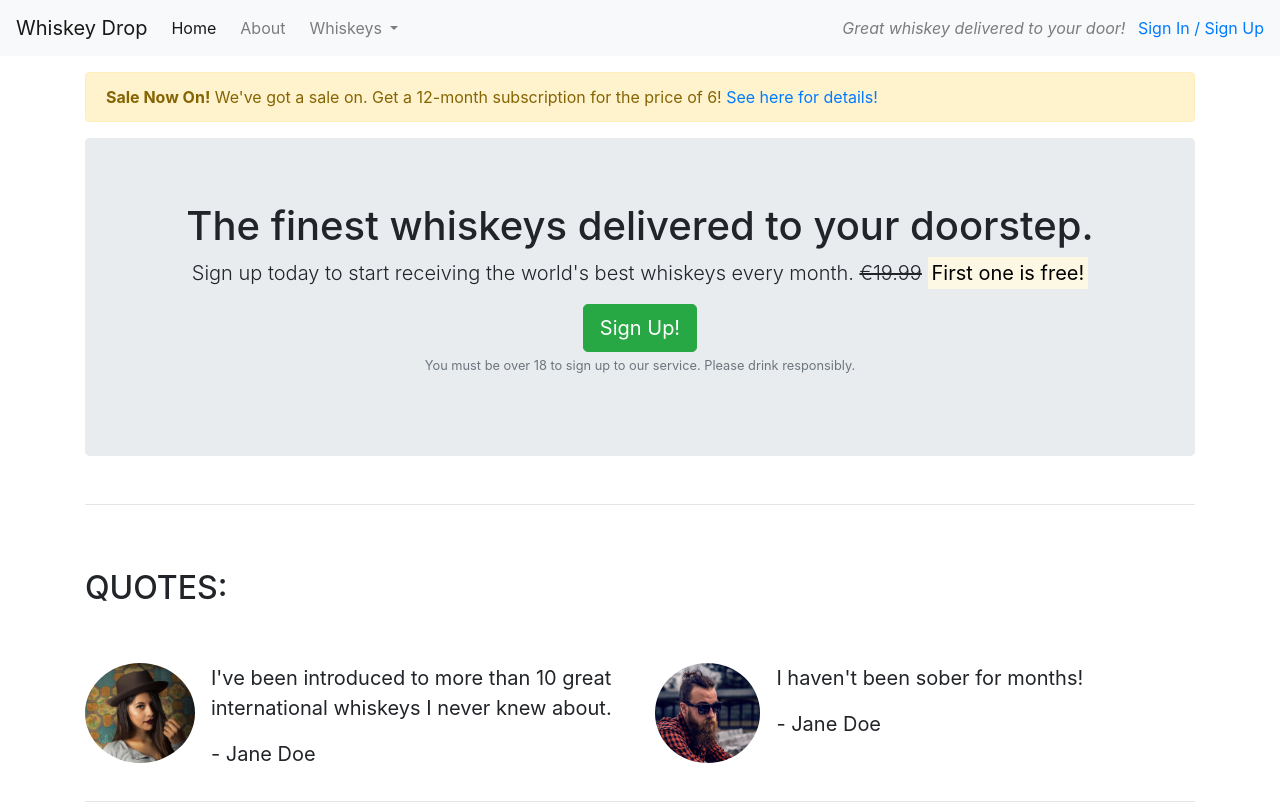
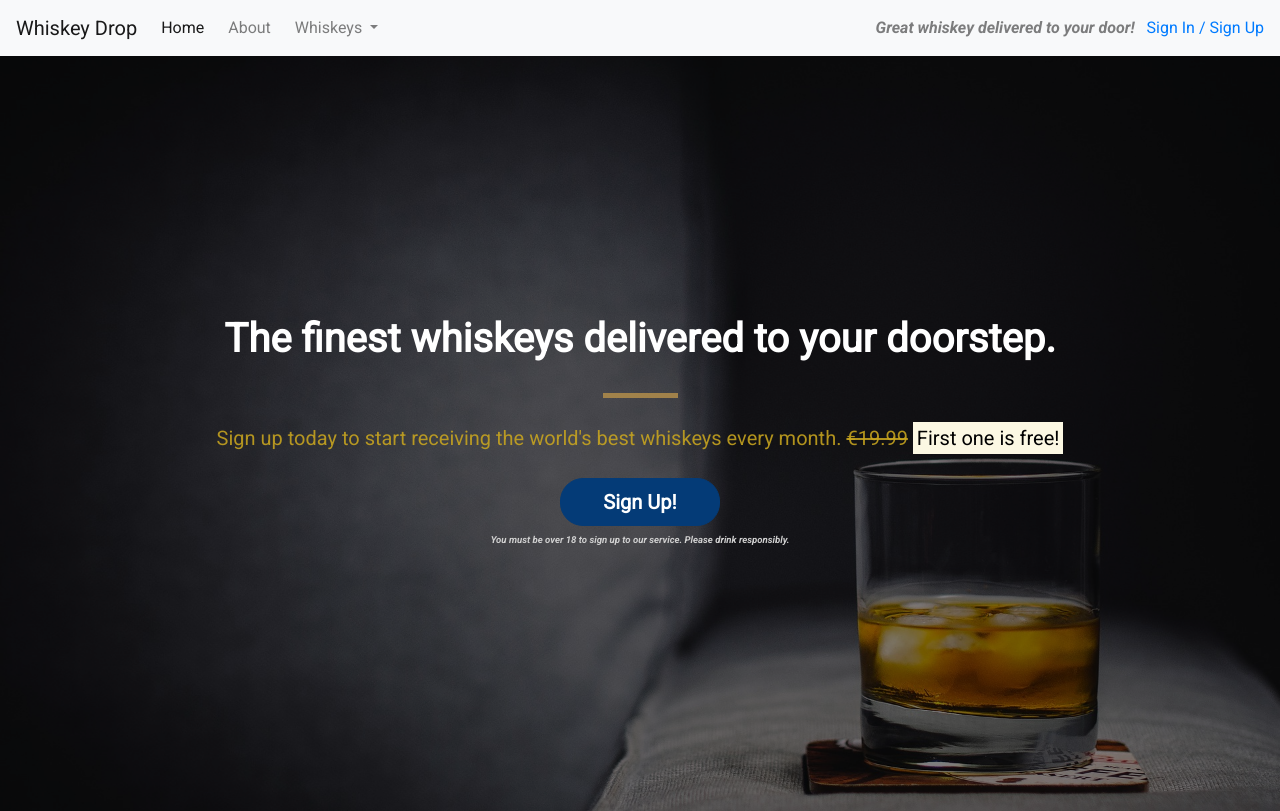
Before and after one commit to Sharon-B/Whiskey-Drop, a plain HTML site: page index.html in a window 1280 px wide. Shown: the top 811 px of the page. Drawn offline with nearby package versions, Linux system fonts and the light colour scheme.

Commit message:
Customised styling for callout section

```diff
--- /dev/null
+++ b/css/style.css
@@ -0,0 +1,106 @@
+body {
+    font-family: 'Roboto', sans-serif;
+}
+
+.alert-container {
+
+}
+
+.callout-container {
+    height: 100vh;
+    background: url("../images/whiskey-background.jpg") no-repeat bottom right fixed;
+  -webkit-background-size: cover;
+  -moz-background-size: cover;
+  -o-background-size: cover;
+  background-size: cover;
+
+  display: flex;
+  align-items: center;
+  justify-content: center;
+
+  position: relative;
+}
+
+.opaque-overlay {
+    position: absolute;
+    top: 0;
+    left: 0;
+    height: 100%;
+    width: 100%;
+    background-color: rgba(0,0,0,0.5);
+}
+
+.quotes-container {
+
+}
+
+.features-container {
+
+}
+
+/* block divider*/
+.block-divider {
+    width: 75px;
+    height: 5px;
+    border: 0;
+}
+
+.block-divider-orange {
+    background-color: #ab894be6;
+}
+
+.block-divider-short {
+    width: 35px;
+}
+
+/* Jumbotron*/
+.jumbotron {
+    background-color: transparent;
+}
+
+.jumbotron-header {
+    color: white;
+    font-weight: bold;
+    margin-bottom: 30px;
+}
+
+.jumbotron .lead {
+    margin: 25px 0;
+    color: #caa61fde;
+}
+
+.jumbotron small {
+    font-size: 60%;
+    font-style: italic;
+    color: #d0d0d0;
+}
+
+/* Buttons*/
+
+.btn--cta {
+    font-weight: bold;
+    border-radius: 23px;
+    width: 160px;
+}
+
+.btn--blu {
+    color: white;
+    background-color: #043b77;
+    border-color: #043b77;
+}
+
+.btn--blu:hover {
+    color: #d39e00;
+}
+.btn--blu:active
+.btn--blu:focus
+.btn--blu:active:focus {
+    background-color: #10447b;
+    border-color: #10447b;
+
+
+}
+
+.table-container {
+
+}
--- a/index.html
+++ b/index.html
@@ -9,6 +9,9 @@
 		integrity="sha384-JcKb8q3iqJ61gNV9KGb8thSsNjpSL0n8PARn9HuZOnIxN0hoP+VmmDGMN5t9UJ0Z" crossorigin="anonymous">
 	<link rel="stylesheet" href="https://use.fontawesome.com/releases/v5.15.0/css/all.css"
 		integrity="sha384-OLYO0LymqQ+uHXELyx93kblK5YIS3B2ZfLGBmsJaUyor7CpMTBsahDHByqSuWW+q" crossorigin="anonymous">
+
+    <link href="https://fonts.googleapis.com/css2?family=Roboto:ital,wght@0,400;1,700&display=swap" rel="stylesheet">
+    <link rel="stylesheet" href="css/style.css" type="text/css">
 </head>
 
 <body>
@@ -42,14 +45,14 @@
 			<li class="nav-item mr-2 d-block d-sm-none"><a class="nav-link" href="/login">Sign In / Sign Up</a></li>
 		</ul>
 		</div>
-		<!--Marketing text - removed from small screen sizes-->
+		    <!--Marketing text - removed from small screen sizes-->
 		<div class="d-none d-md-block">
 			<p class="navbar-text my-auto mr-2"><i>Great whiskey delivered to your door!</i></p>
 			<a href="/login">Sign In / Sign Up</a>
 		</div>
 	</nav>
 
-	<article class="container mt-3">
+	<!--<div class="container alert-container">
 		<div class="row d-none d-sm-block">
 			<div class="col-12">
 				<div class="alert alert-warning">
@@ -58,28 +61,36 @@
 				</div>
 			</div>
 		</div>
+        </div> -->
+
 		<!-- Callout - Full width on all screen sizes-->
+        <div class="container-fluid callout-container">
+        <div class="opaque-overlay"> </div>
 		<div class="row">
 			<div class="col-12">
 
 				<section class="callout jumbotron text-center">
-					<h1>The finest whiskeys delivered to your doorstep.</h1>
-					<p class="lead"> Sign up today to start receiving the world's best whiskeys every month.
+					<h1 class="jumbotron-header">The finest whiskeys delivered to your doorstep.</h1>
+					<hr class="block-divider block-divider-orange">
+                    <p class="lead"> Sign up today to start receiving the world's best whiskeys every month.
 						<s class="d-none d-sm-inline">€19.99</s>
 						<!--removes struckout text on small screen-->
 						<span class="d-inline d-sm-none"><br></span>
 						<!--highlighted text is on it's own line-->
 						<strong><mark>First one is free!</mark></strong></p>
-					<button class="btn btn-success btn-lg" data-toggle="modal" data-target="#signUpModal">Sign Up!</button>
+					<button class="btn btn--cta btn--blu btn-lg" data-toggle="modal" data-target="#signUpModal">Sign Up!</button>
 					<p class="text-muted">
 						<small>You must be over 18 to sign up to our service. Please drink responsibly.</small></p>
 				</section>
 			</div>
 		</div>
+	    </div>
+
 		<!-- /.callout -->
-		<hr>
+
 
 		<!-- Quotes -->
+        <div class="container quotes-container">
 		<section class="quotes">
 			<div class="row">
 				<div class="col-12 my-5">
@@ -117,9 +128,10 @@
 					</div>
 		</section>
 		<!-- /.quotes -->
-		<hr>
+		</div>
 
 		<!-- Features -->
+        <div class="features-container">
 		<section class="features">
 			<div class="row">
 				<div class="col-12 my-5">
@@ -157,9 +169,11 @@
 				</div>
 			</div>
 		</section>
+        </div>
 		<!-- /.features -->
 
 		<!-- Table -->
+        <div class="table-container">
 		<section>
 			<div class="row">
 				<div class="col-12">
@@ -205,7 +219,7 @@
 			</table>
 		</section>
 		<!-- /.table -->
-	</article>
+
 
     <div class="modal" tabindex="-1" role="dialog" id="signUpModal">
         <div class="modal-dialog" role="document">
@@ -237,6 +251,7 @@
             </div>
         </div>
     </div>
+    </div>
 
 	<script src="https://code.jquery.com/jquery-3.5.1.slim.min.js"
 		integrity="sha384-DfXdz2htPH0lsSSs5nCTpuj/zy4C+OGpamoFVy38MVBnE+IbbVYUew+OrCXaRkfj" crossorigin="anonymous">
```
Also changed, not shown: images/whiskey-background.jpg (added).
